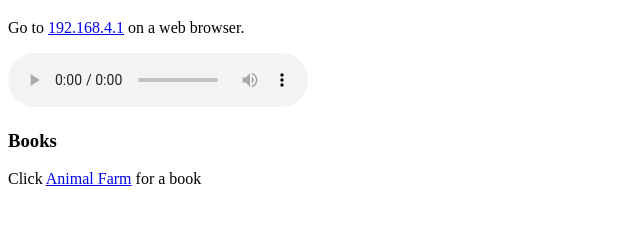
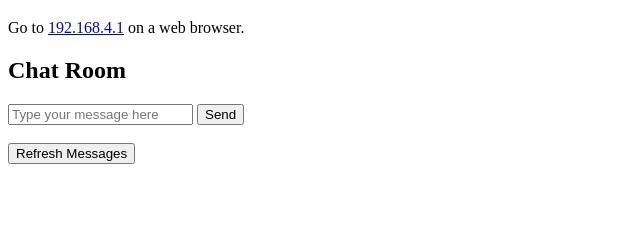
Before and after one commit to evancoons22/arduino-pocket-book, a plain HTML site: page sketch_nov10a/data/index.html in a window 1280 px wide. Shown: the part 61-286 px from the top of the page, without its empty margins (0-640 px from the left). Drawn offline with Linux system fonts and the light colour scheme.

Commit message:
Chat room added

```diff
--- a/sketch_nov10a/data/index.html
+++ b/sketch_nov10a/data/index.html
@@ -7,6 +7,8 @@
     <h1>Hello</h1>
     <p>Go to <a href="http://192.168.4.1">192.168.4.1</a> on a web browser.</p>
 
+
+    <!--
     <audio controls>
         <source src="FTyouareloved.mp3" type="audio/mpeg">
         Your browser does not support audio
@@ -14,5 +16,48 @@
 
     <h3> Books </h3>
     <p>Click <a href="http://192.168.4.1/animalfarm.html">Animal Farm</a> for a book</p>
+    -->
+
+    <h2>Chat Room</h2>
+    <input type="text" id="messageBox" placeholder="Type your message here"/>
+    <button onclick="sendMessage()">Send</button>
+    <br> </br>
+    <button onclick="getMessages()">Refresh Messages</button>
+    <div id="messages"></div>
+
+    <script>
+        function sendMessage() {
+            var xhr = new XMLHttpRequest();
+            var url = "http://192.168.4.1/post-message";
+            var message = document.getElementById("messageBox").value;
+
+            xhr.open("POST", url, true);
+            xhr.setRequestHeader("Content-Type", "text/plain");
+
+            xhr.onreadystatechange = function () {
+                if (xhr.readyState === 4 && xhr.status === 200) {
+                    alert(xhr.responseText);
+                }
+            };
+
+            xhr.send(message);
+        }
+
+        function getMessages() {
+            var xhr = new XMLHttpRequest();
+            var url = "http://192.168.4.1/get-messages";
+
+            xhr.open("GET", url, true);
+
+            xhr.onreadystatechange = function () {
+                if (xhr.readyState === 4 && xhr.status === 200) {
+                    document.getElementById("messages").innerText = xhr.responseText;
+                }
+            };
+
+            xhr.send();
+        }
+    </script>
+
 </body>
 </html>
```
Also changed, not shown: animalfarm.html (renamed from sketch_nov10a/data/animalfarm.html), sketch_nov10a/data/data.txt (added), 5 other files.
